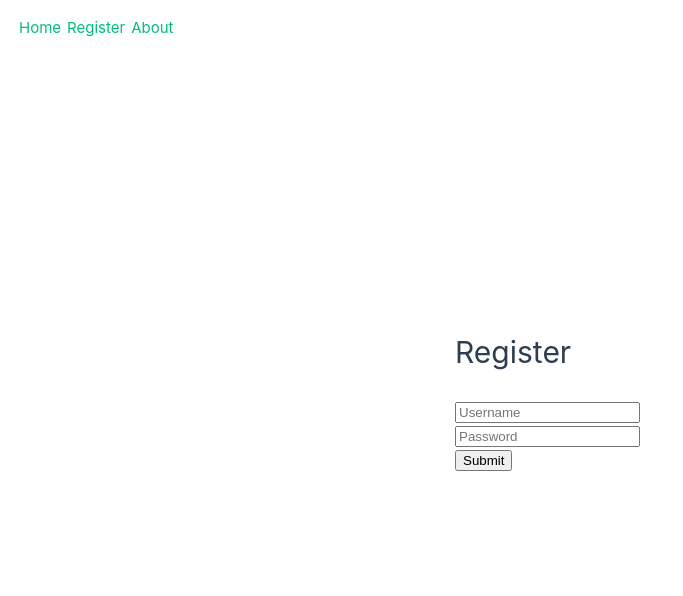
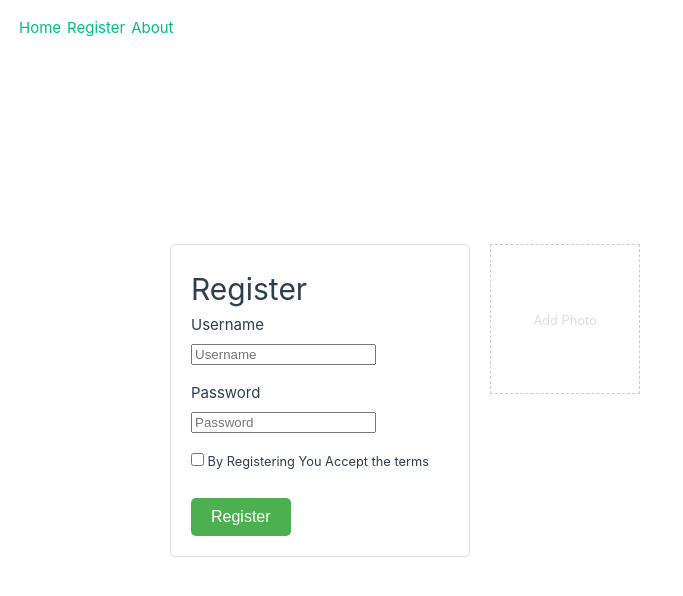
Before and after one commit to OmarAglan/Tracking-App, a Vue app in the folder client/: page /register in a window 1280 px wide. Shown: the top 596 px of the page, without its empty margins (0-683 px from the left). Built offline with nearby package versions, Linux system fonts and the light colour scheme.

Commit message:
First step on Customizing the Registration View

```diff
--- a/client/src/views/RegisterView.vue
+++ b/client/src/views/RegisterView.vue
@@ -15,16 +15,83 @@ async function register() {
 }
 </script>
 <template>
-    <div>
-        <h1>Register</h1>
-        <br>
-        <input type="username" name="username" v-model="username" placeholder="Username">
-        <br>
-        <input type="password" name="password" v-model="password" placeholder="Password">
-        <br>
-        <button @click="register">Submit</button>
+<div class="register-container">
+  <div class="register-form">
+    <h1>Register</h1>
+    <div class="form-group">
+      <label for="username">Username</label>
+      <input type="text" id="username" name="username" v-model="username" placeholder="Username">
     </div>
+    <div class="form-group">
+      <label for="password">Password</label>
+      <input type="password" id="password" name="password" v-model="password" placeholder="Password">
+    </div>
+    <div class="terms">
+      <input type="checkbox" id="terms" name="terms">
+      <label for="terms"> By Registering You Accept the terms</label>
+    </div>
+    <button type="button" @click="register">Register</button>
+  </div>
+  <div class="photo-holder">
+
+  </div>
+</div>
 </template>
+
 <style scoped>
+.register-container {
+  display: flex; /* Make the container elements horizontal */
+}
+.register-form {
+  border: 1px solid #ddd;
+  padding: 20px;
+  border-radius: 5px;
+  width: 300px;
+  margin: 0 auto;
+}
 
+.form-group {
+  margin-bottom: 15px;
+}
+
+.form-group label {
+  display: block;
+  margin-bottom: 5px;
+}
+
+.terms {
+  margin-bottom: 15px;
+}
+
+.terms label {
+  font-size: 0.8rem;
+}
+
+button {
+  background-color: #4CAF50; /* Green */
+  border: none;
+  color: white;
+  padding: 10px 20px;
+  text-align: center;
+  text-decoration: none;
+  display: inline-block;
+  font-size: 16px;
+  margin-top: 10px;
+  cursor: pointer;
+  border-radius: 5px;
+}
+.photo-holder {
+  width: 150px; /* Adjust width as needed */
+  height: 150px; /* Adjust height as needed */
+  border: 1px dashed #ccc; /* Add a dashed border for placeholder effect */
+  margin-left: 20px; /* Add spacing between form and photo holder */
+  text-align: center; /* Center content within the holder */
+  line-height: 150px; /* Center text vertically within the holder */
+}
+
+.photo-holder:before {
+  content: "Add Photo"; /* Text displayed inside the photo holder */
+  color: #ddd;
+  font-size: 0.8rem;
+}
 </style>
```
